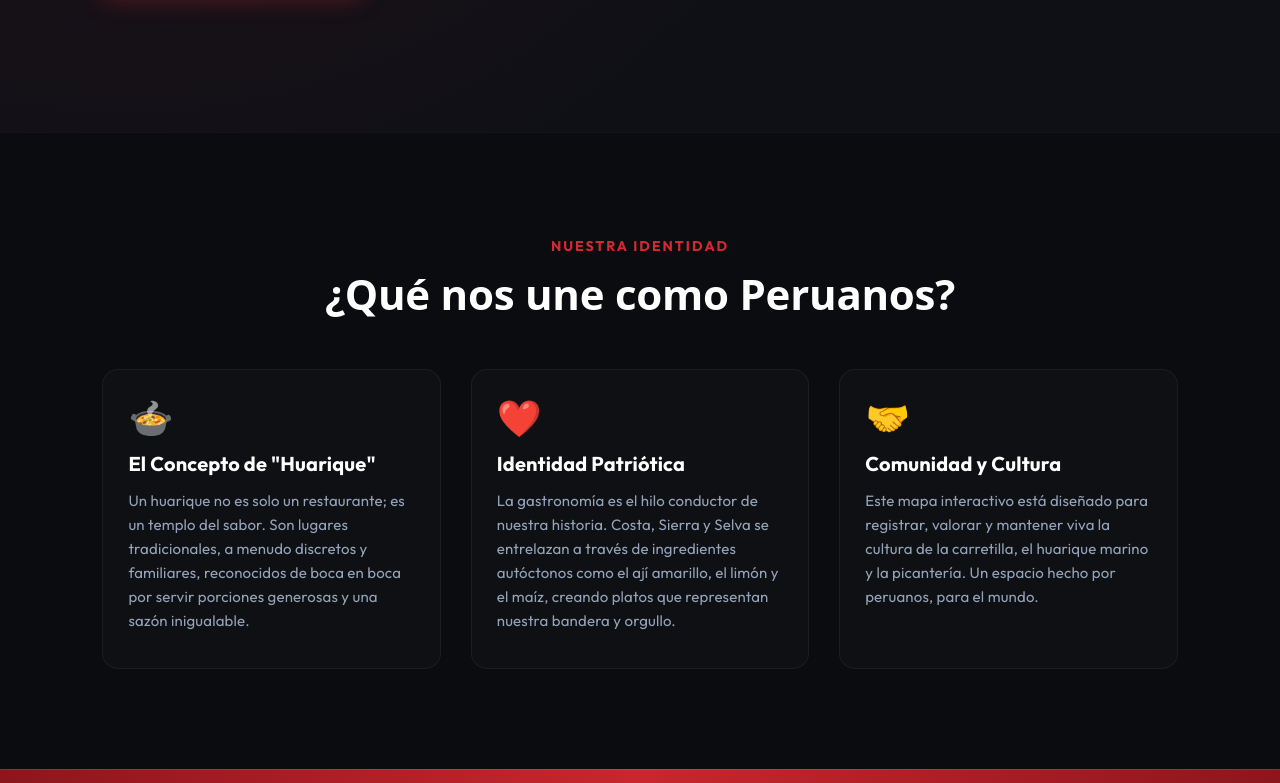
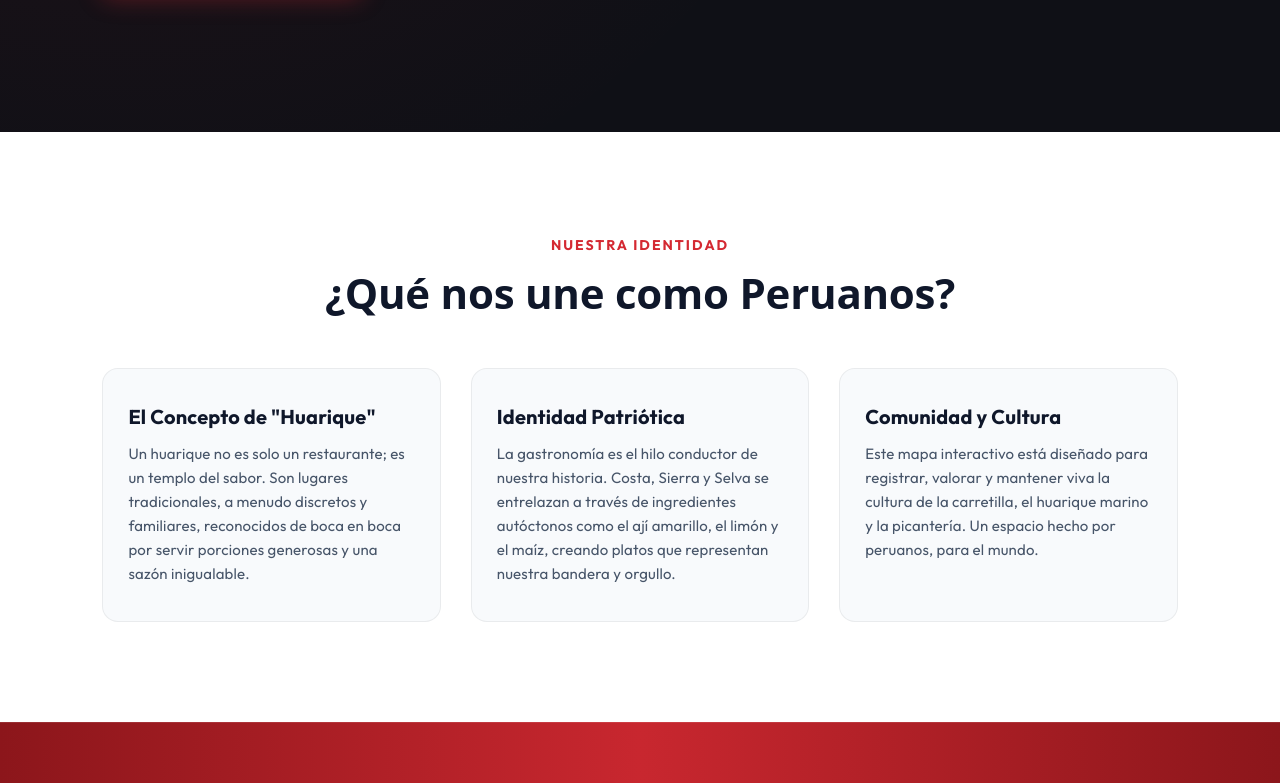
Before and after one commit to ChethhSito/HuariqueMapsFront, a React (Vite) app: page / in a window 1280 px wide. Shown: the part 780-1563 px from the top of the page. Built offline with nearby package versions, Linux system fonts and the light colour scheme.

Commit message:
Refactor: Apply Peruvian flag white background section, remove all emojis, and expand map screen container size

```diff
--- a/src/App.tsx
+++ b/src/App.tsx
@@ -17,7 +17,7 @@ function App() {
       {currentView === 'landing' ? (
         <LandingPage onNavigate={navigateTo} />
       ) : (
-        <div style={{ background: '#0b0f19', minHeight: '100vh', padding: '40px 8%' }}>
+        <div style={{ background: '#0b0f19', minHeight: '100vh', padding: '20px 3%' }}>
           <header style={{ display: 'flex', justifyContent: 'space-between', alignItems: 'center', marginBottom: '30px' }}>
             <button
               onClick={() => navigateTo('landing')}
--- a/src/components/LandingPage.css
+++ b/src/components/LandingPage.css
@@ -210,13 +210,7 @@
   transform: translateY(-8px) rotate(1deg);
 }
 
-/* Concept Section */
-.concept-section {
-  padding: 100px 8%;
-  background: #0b0c10;
-  border-top: 1px solid rgba(255, 255, 255, 0.03);
-  text-align: center;
-}
+
 
 .section-tag {
   color: var(--peru-red-bright);
@@ -242,12 +236,30 @@
   flex-wrap: wrap;
 }
 
+.concept-section {
+  padding: 100px 8%;
+  background: #ffffff;
+  text-align: center;
+  color: #1e293b;
+}
+
+.concept-section .section-title {
+  color: #0f172a;
+}
+
+.concept-grid {
+  display: flex;
+  gap: 30px;
+  justify-content: center;
+  flex-wrap: wrap;
+}
+
 .concept-card {
   flex: 1;
   min-width: 280px;
   max-width: 360px;
-  background: rgba(255, 255, 255, 0.02);
-  border: 1px solid rgba(255, 255, 255, 0.05);
+  background: #f8fafc;
+  border: 1px solid rgba(0, 0, 0, 0.06);
   border-radius: 16px;
   padding: 35px 25px;
   transition: all 0.3s;
@@ -256,27 +268,21 @@
 
 .concept-card:hover {
   transform: translateY(-10px);
-  background: rgba(200, 39, 47, 0.03);
-  border-color: rgba(200, 39, 47, 0.2);
-  box-shadow: 0 15px 30px rgba(0, 0, 0, 0.4);
-}
-
-.concept-icon {
-  font-size: 36px;
-  margin-bottom: 20px;
-  display: inline-block;
+  background: rgba(200, 39, 47, 0.04);
+  border-color: rgba(200, 39, 47, 0.3);
+  box-shadow: 0 15px 30px rgba(200, 39, 47, 0.1);
 }
 
 .concept-card-title {
   font-size: 20px;
   font-weight: 700;
-  color: var(--peru-white);
+  color: #0f172a;
   margin: 0 0 12px 0;
 }
 
 .concept-card-desc {
   font-size: 15px;
-  color: #94a3b8;
+  color: #475569;
   line-height: 1.6;
   margin: 0;
 }
--- a/src/components/LandingPage.tsx
+++ b/src/components/LandingPage.tsx
@@ -50,7 +50,7 @@ export default function LandingPage({ onNavigate }: LandingPageProps) {
       {/* Navigation Bar */}
       <nav className="navbar">
         <a href="#" className="nav-logo" onClick={() => scrollToSection('inicio')}>
-          🇵🇪 Huarique<span>Map</span>
+          Huarique<span>Map</span>
         </a>
         <div className="nav-links">
           <span className="nav-link" onClick={() => scrollToSection('inicio')}>Inicio</span>
@@ -101,7 +101,6 @@ export default function LandingPage({ onNavigate }: LandingPageProps) {
 
         <div className="concept-grid">
           <div className="concept-card">
-            <span className="concept-icon">🍲</span>
             <h3 className="concept-card-title">El Concepto de "Huarique"</h3>
             <p className="concept-card-desc">
               Un huarique no es solo un restaurante; es un templo del sabor. Son lugares
@@ -111,7 +110,6 @@ export default function LandingPage({ onNavigate }: LandingPageProps) {
           </div>
 
           <div className="concept-card">
-            <span className="concept-icon">❤️</span>
             <h3 className="concept-card-title">Identidad Patriótica</h3>
             <p className="concept-card-desc">
               La gastronomía es el hilo conductor de nuestra historia. Costa, Sierra y Selva
@@ -121,7 +119,6 @@ export default function LandingPage({ onNavigate }: LandingPageProps) {
           </div>
 
           <div className="concept-card">
-            <span className="concept-icon">🤝</span>
             <h3 className="concept-card-title">Comunidad y Cultura</h3>
             <p className="concept-card-desc">
               Este mapa interactivo está diseñado para registrar, valorar y mantener viva la
@@ -163,8 +160,8 @@ export default function LandingPage({ onNavigate }: LandingPageProps) {
                 </div>
                 <p className="restaurant-card-desc">{res.descripcion}</p>
                 <div className="restaurant-card-footer">
-                  <span>⏰ {res.horario}</span>
-                  <span>📍 {res.ubicacion}</span>
+                  <span>Horario: {res.horario}</span>
+                  <span>Ubicación: {res.ubicacion}</span>
                 </div>
               </div>
             </div>
@@ -174,8 +171,8 @@ export default function LandingPage({ onNavigate }: LandingPageProps) {
 
       {/* Footer */}
       <footer className="footer">
-        <p>© 2026 HuariqueMap. Creado con orgullo en Perú 🇵🇪</p>
-        <p>Hecho para celebrar nuestra diversidad gastronómica y conectar sabores <span>❤</span></p>
+        <p>© 2026 HuariqueMap. Creado con orgullo en Perú</p>
+        <p>Hecho para celebrar nuestra diversidad gastronómica y conectar sabores</p>
       </footer>
     </div>
   );
--- a/src/components/MapShell.css
+++ b/src/components/MapShell.css
@@ -3,10 +3,10 @@
 .dashboard-container {
   display: flex;
   flex-direction: column;
-  height: 90vh;
+  height: 85vh;
   width: 100%;
-  max-width: 1200px;
-  margin: 20px auto;
+  max-width: 100%;
+  margin: 0;
   border-radius: 16px;
   overflow: hidden;
   background: rgba(22, 23, 29, 0.85);
--- a/src/components/MapShell.tsx
+++ b/src/components/MapShell.tsx
@@ -85,7 +85,6 @@ export default function MapShell() {
       {/* Header */}
       <header className="dashboard-header">
         <div className="brand">
-          <span className="logo-icon">📍</span>
           <h1 className="brand-title">HuariqueMap Explorer</h1>
         </div>
         <div className="status-badge">
@@ -105,7 +104,7 @@ export default function MapShell() {
 
           {!loading && error && (
             <div className="no-data-msg" style={{ color: '#f87171' }}>
-              ⚠️ {error}
+              Error: {error}
               <br />
               <small style={{ display: 'block', marginTop: '8px', color: '#94a3b8' }}>
                 Asegúrate de que el backend de NestJS esté corriendo en el puerto 3000.
@@ -128,7 +127,7 @@ export default function MapShell() {
                 <span className="huarique-tag">{h.tipoComida}</span>
                 <p className="huarique-desc">{h.descripcion}</p>
                 <div className="huarique-meta">
-                  <span>⏰ {h.horario || 'No especificado'}</span>
+                  <span>Horario: {h.horario || 'No especificado'}</span>
                 </div>
               </li>
             ))}
```
